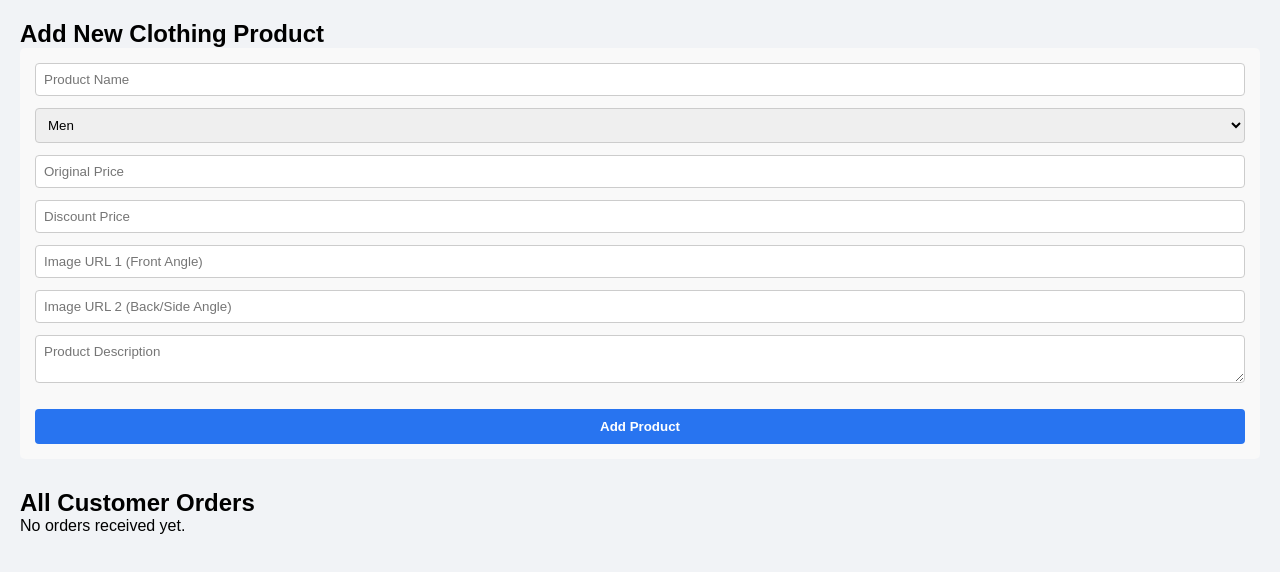
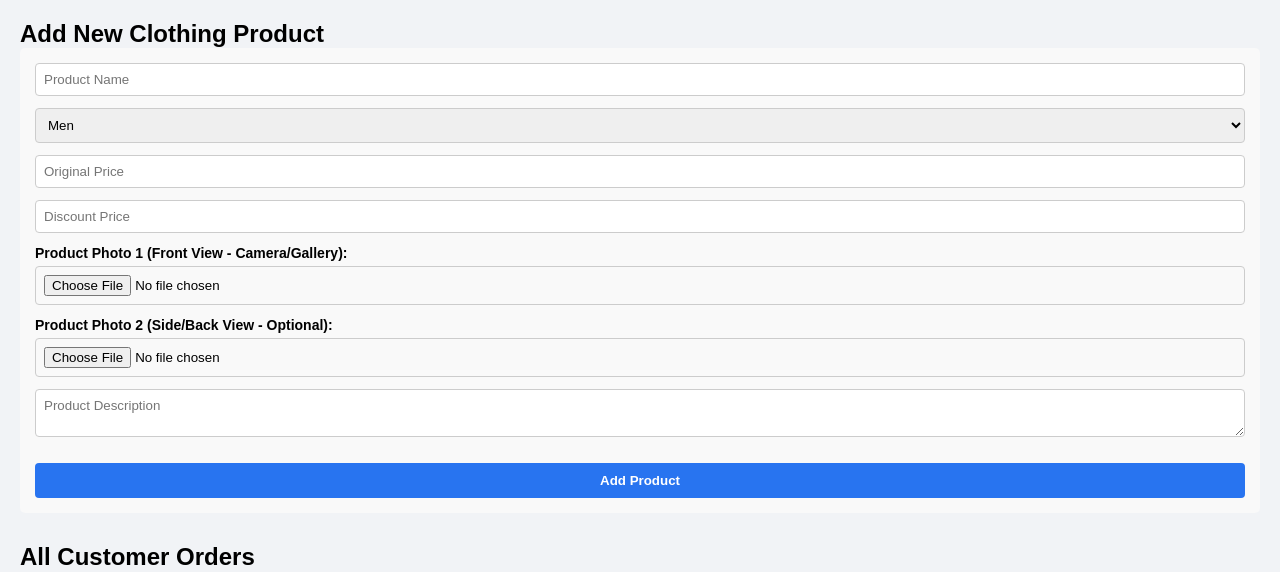
Before and after one commit to mrevilhunter2-pixel/my-shop, a Flask app: page /admin-dashboard in a window 1280 px wide. Shown: the part 46-618 px from the top of the page. Run offline with Flask 3, Linux system fonts and the light colour scheme; the visitor is signed in with stand-in values (Sample User, id 1); data that the repository does not hold is empty.

Commit message:
Update admin.html

```diff
--- a/templates/admin.html
+++ b/templates/admin.html
@@ -28,8 +28,16 @@
       </div>
       <div class="form-group" style="margin-top:10px;"><input type="number" id="p-price" placeholder="Original Price" required style="width:100%; padding:8px;"></div>
       <div class="form-group" style="margin-top:10px;"><input type="number" id="p-disc" placeholder="Discount Price" required style="width:100%; padding:8px;"></div>
-      <div class="form-group" style="margin-top:10px;"><input type="text" id="p-img1" placeholder="Image URL 1 (Front Angle)" required style="width:100%; padding:8px;"></div>
-      <div class="form-group" style="margin-top:10px;"><input type="text" id="p-img2" placeholder="Image URL 2 (Back/Side Angle)" style="width:100%; padding:8px;"></div>
+
+      <div class="form-group" style="margin-top:10px;">
+        <label>Product Photo 1 (Front View - Camera/Gallery):</label>
+        <input type="file" id="p-img1" accept="image/*" required style="width:100%; padding:8px;">
+      </div>
+      <div class="form-group" style="margin-top:10px;">
+        <label>Product Photo 2 (Side/Back View - Optional):</label>
+        <input type="file" id="p-img2" accept="image/*" style="width:100%; padding:8px;">
+      </div>
+
       <div class="form-group" style="margin-top:10px;"><textarea id="p-desc" placeholder="Product Description" style="width:100%; padding:8px;"></textarea></div>
       <button type="submit" class="submit-order-btn" style="margin-top:10px;">Add Product</button>
     </form>
@@ -97,23 +105,25 @@
 
     function addNewProduct(e) {
       e.preventDefault();
-      const name = document.getElementById('p-name').value;
-      const category = document.getElementById('p-cat').value;
-      const price = document.getElementById('p-price').value;
-      const discountPrice = document.getElementById('p-disc').value;
-      const desc = document.getElementById('p-desc').value;
+      const formData = new FormData();
+      formData.append('name', document.getElementById('p-name').value);
+      formData.append('category', document.getElementById('p-cat').value);
+      formData.append('price', document.getElementById('p-price').value);
+      formData.append('discountPrice', document.getElementById('p-disc').value);
+      formData.append('description', document.getElementById('p-desc').value);
 
-      let images = [document.getElementById('p-img1').value];
-      let img2 = document.getElementById('p-img2').value;
-      if(img2) images.push(img2);
+      const img1 = document.getElementById('p-img1').files[0];
+      const img2 = document.getElementById('p-img2').files[0];
+
+      if(img1) formData.append('img1', img1);
+      if(img2) formData.append('img2', img2);
 
       fetch('/api/add-product', {
         method: 'POST',
-        headers: {'Content-Type': 'application/json'},
-        body: JSON.stringify({ name, category, price, discountPrice, images, description: desc })
+        body: formData
       }).then(res => res.json()).then(data => {
         if(data.status === 'success') {
-          alert("Product added successfully!");
+          alert("Product added successfully with photo!");
           location.reload();
         }
       });
@@ -124,4 +134,4 @@
     }
   </script>
 </body>
-</html>
+      </html>
```
